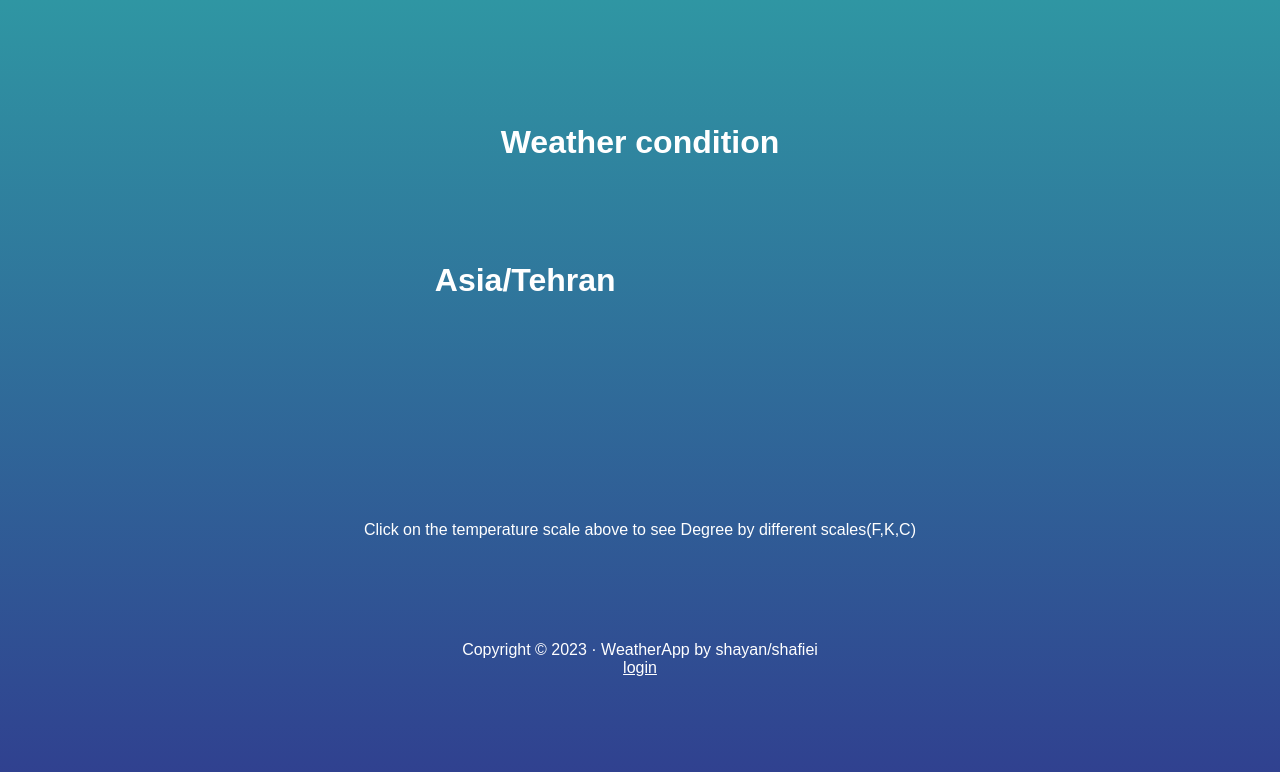
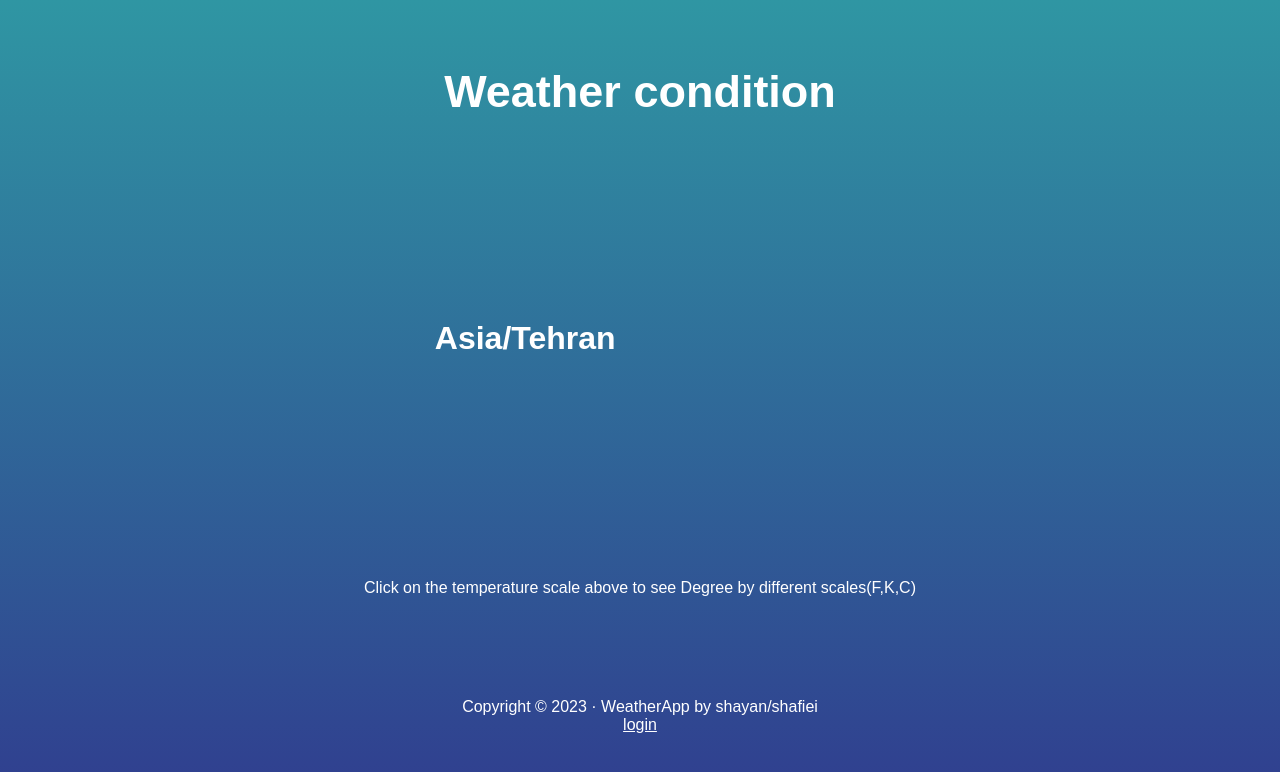
Before and after one commit to shayan-shafiei/weather-conditions, a plain HTML site: page index.html in a window 1280 px wide. Drawn offline with Linux system fonts and the light colour scheme; no server answers.

Commit message:
Update style.css

```diff
--- a/style.css
+++ b/style.css
@@ -15,7 +15,7 @@ body {
     color: white;
 }
 
-#opencode {
+#shayanzcode {
     font-size: 45px;
     margin-bottom: 100px;
 }
```
